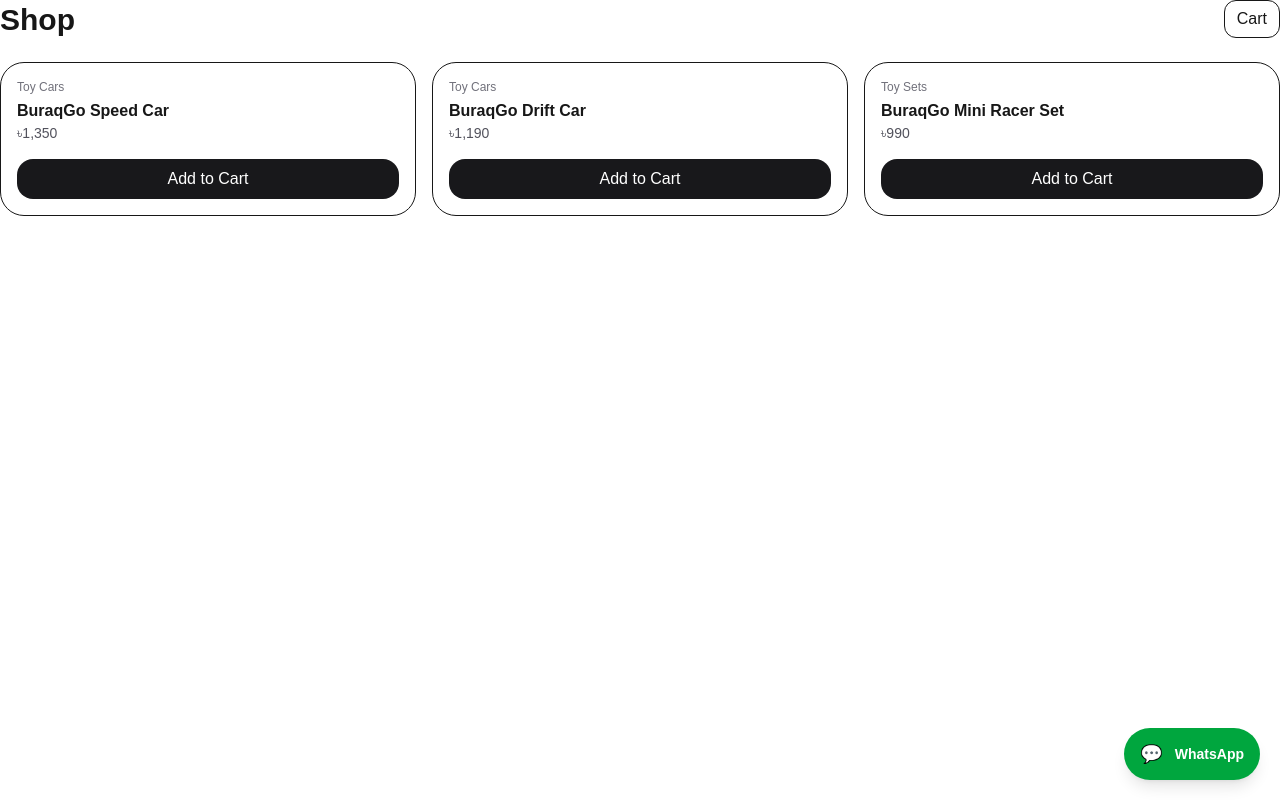
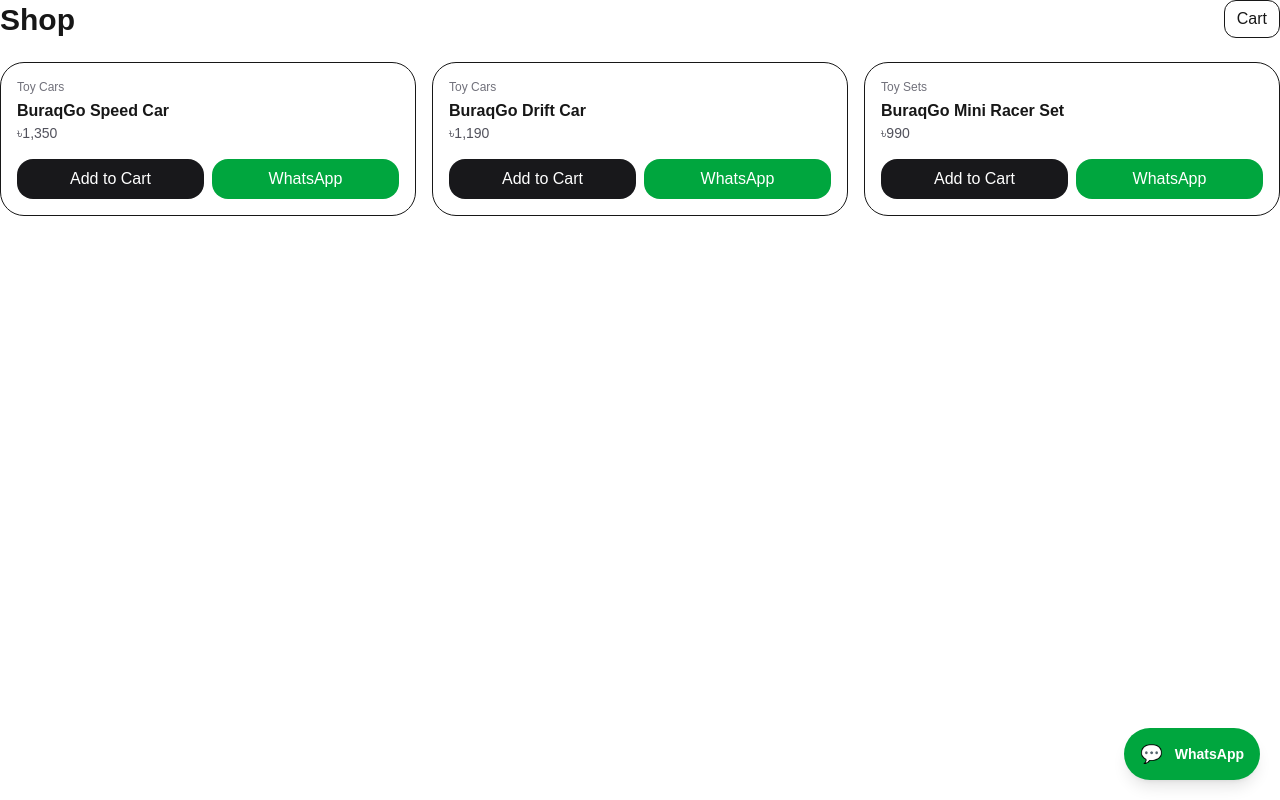
Before and after one commit to hmfahim0/buraqgo-store, a Next.js app: page /shop in a window 1280 px wide. Built offline with nearby package versions, Linux system fonts and the light colour scheme.

Commit message:
Add WhatsApp button on shop products

```diff
--- a/app/shop/page.tsx
+++ b/app/shop/page.tsx
@@ -5,7 +5,16 @@ import { products } from "../../data/products";
 import { formatBDT } from "../../lib/money";
 import { addToCart } from "../../lib/cart";
 
+const WHATSAPP_NUMBER = "8801312322447";
+
 export default function ShopPage() {
+  function orderProductOnWhatsApp(name: string, price: number) {
+    const text = encodeURIComponent(
+      `Hello BuraqGo 👋\nI want to order:\n- ${name}\nPrice: ৳${price}\nPayment: Cash on Delivery`
+    );
+    window.open(`https://wa.me/${WHATSAPP_NUMBER}?text=${text}`, "_blank");
+  }
+
   return (
     <div className="space-y-6">
       <div className="flex items-end justify-between">
@@ -23,16 +32,23 @@ export default function ShopPage() {
           <div key={p.id} className="rounded-3xl border p-4">
             <div className="text-xs text-zinc-500">{p.category}</div>
             <div className="mt-1 font-semibold">{p.name}</div>
-            <div className="text-sm text-zinc-600">
-              {formatBDT(p.price)}
+            <div className="text-sm text-zinc-600">{formatBDT(p.price)}</div>
+
+            <div className="mt-4 flex gap-2">
+              <button
+                onClick={() => addToCart(p.id, 1)}
+                className="flex-1 rounded-2xl bg-zinc-900 px-4 py-2 text-white hover:bg-zinc-800"
+              >
+                Add to Cart
+              </button>
+
+              <button
+                onClick={() => orderProductOnWhatsApp(p.name, p.price)}
+                className="flex-1 rounded-2xl bg-green-600 px-4 py-2 text-white hover:bg-green-500"
+              >
+                WhatsApp
+              </button>
             </div>
-
-            <button
-              onClick={() => addToCart(p.id, 1)}
-              className="mt-4 w-full rounded-2xl bg-zinc-900 px-4 py-2 text-white hover:bg-zinc-800"
-            >
-              Add to Cart
-            </button>
           </div>
         ))}
       </div>
```
